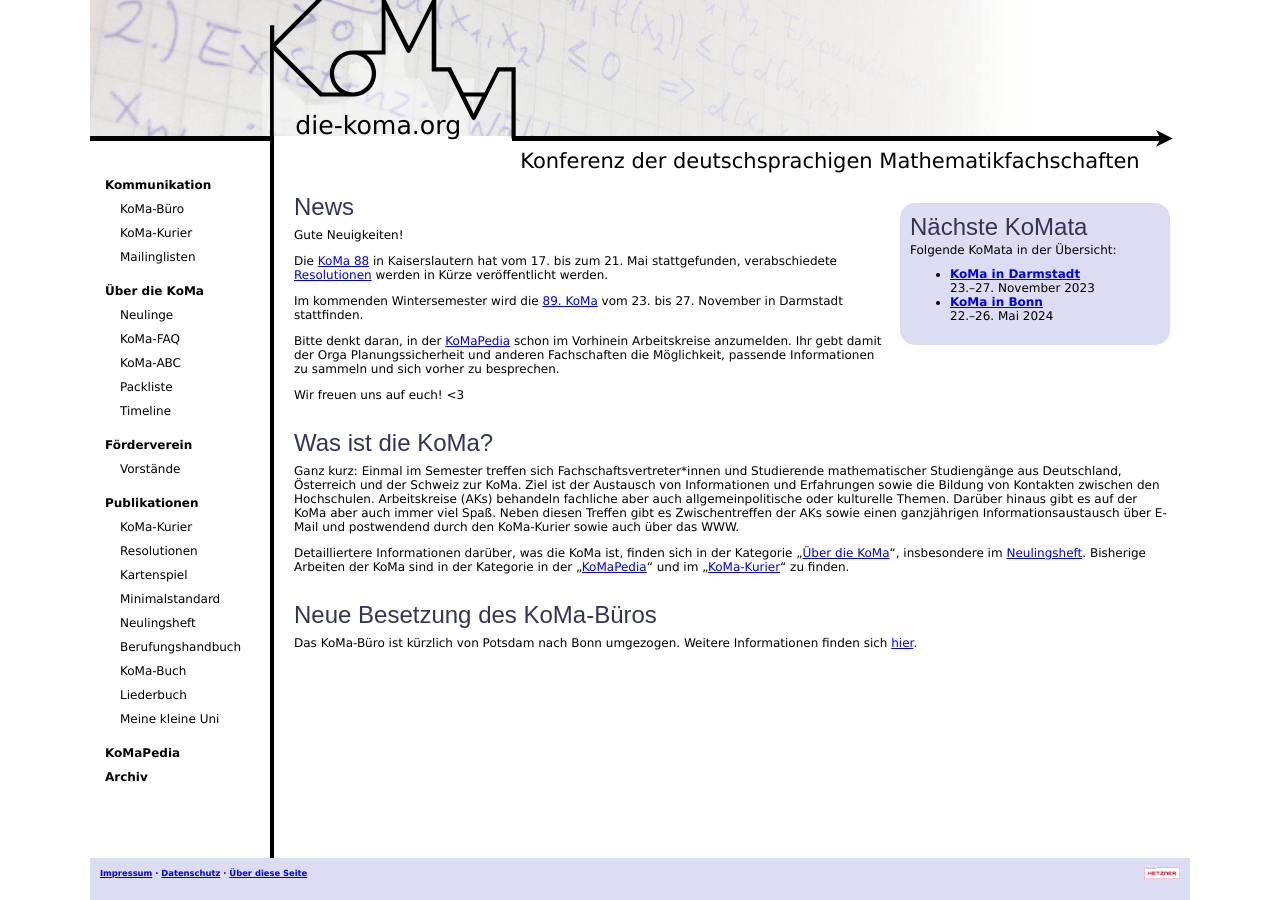
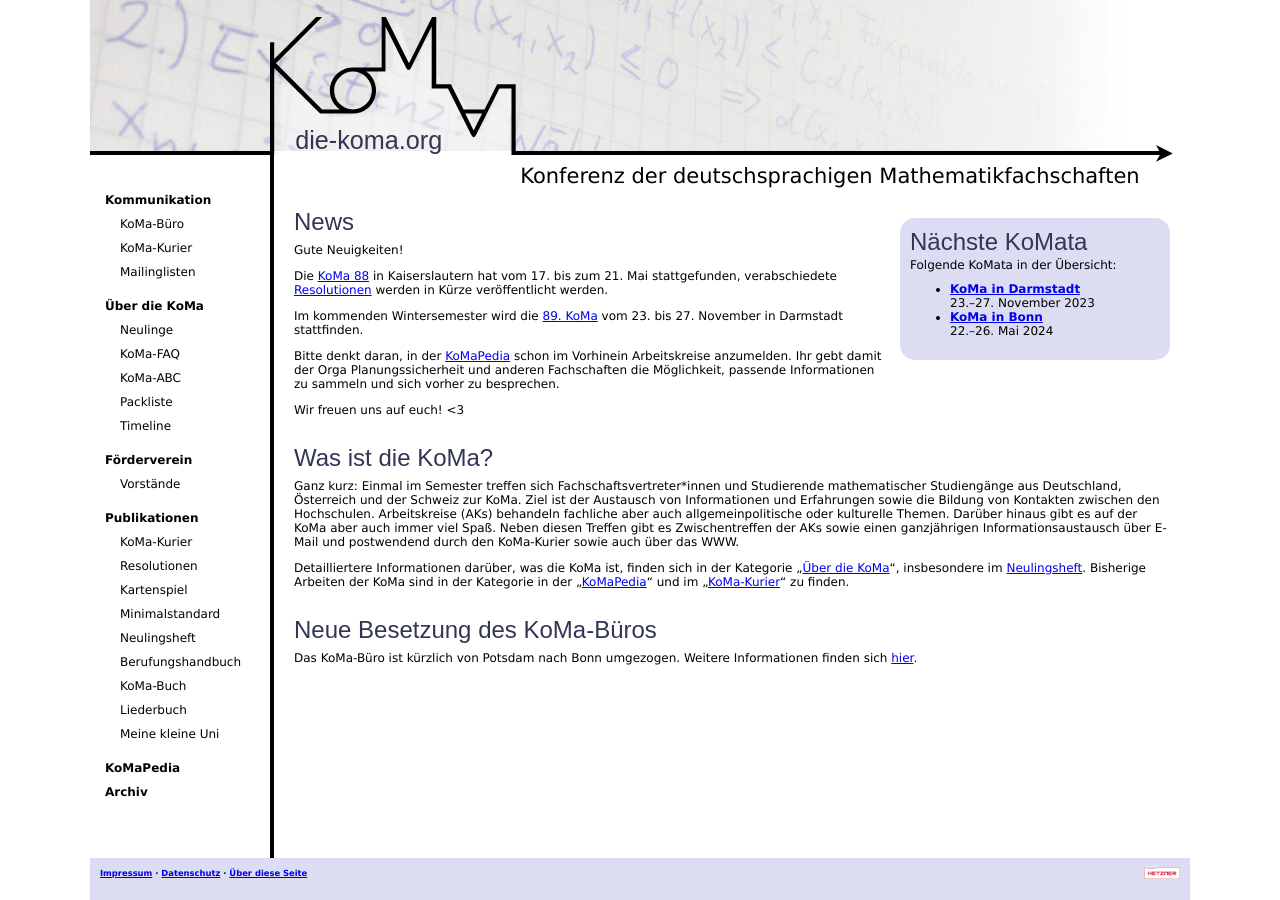
Before and after one commit to Die-KoMa/die-koma.org, a Jekyll site: the page built from index.md, in a window 1280 px wide. Built offline with Jekyll 4.4.1, drawn with Linux system fonts in a browser that asks for light colours.

Commit message:
Clean up the header and improve alignment

```diff
--- a/_includes/header.html
+++ b/_includes/header.html
@@ -3,8 +3,8 @@
     <div class="logo">
       {% capture koma_logo %}{% include koma.svg %}{% endcapture -%}
       {{ koma_logo | normalize_whitespace | replace: "> <", "><" }}
-      <span href="/">die-koma.org</span>
     </div>
+    <h1>die-koma.org</h1>
     <div class="arrow">
       {% capture arrowhead %}{% include arrowhead.svg %}{% endcapture -%}
       {{ arrowhead | normalize_whitespace | replace: "> <", "><" }}
@@ -14,3 +14,4 @@
     </div>
   </a>
 </header>
+{{- '' -}}
--- a/_sass/_header.scss
+++ b/_sass/_header.scss
@@ -15,14 +15,17 @@
     background-image: url("/core/image/header_banner.png");
     background-repeat: no-repeat;
     background-size: auto 100%;
+    display: flow-root;
     svg {
+      display: block;
       height: calc(#{$komaLogoHeight} * .5em);
       margin-left: 2em;
       margin-bottom: -.5em;
     }
-    span {
+  }
+
+  h1 {
     display: none;
-    }
   }
 
   .arrow {
@@ -60,25 +63,27 @@
 
     .logo {
       svg {
+        margin-top: 2em;
         margin-left: $headerLeftBar;
       }
-      span {
+    }
+
+    h1 {
       display: block;
       position: absolute;
       font-size: 3em;
       margin-top: -1em;
       margin-left: calc(#{$headerLeftBar} + 1em);
     }
-    }
 
     .arrow {
       &::before {
         content: "";
-        width: calc(#{$headerLeftBar} + .5em);
+        width: calc(#{$headerLeftBar} + .25em);
         position: absolute;
       }
       &::after {
-        --margin-left: calc(#{$headerLeftBar} + #{$komaLogoWidth} * .5em - .5em);
+        --margin-left: calc(#{$headerLeftBar} + #{$komaLogoWidth} * .5em - .25em);
       }
     }
 
```
Also changed, not shown: _includes/koma.svg. Lines whose indentation alone changed are shown as unchanged.
